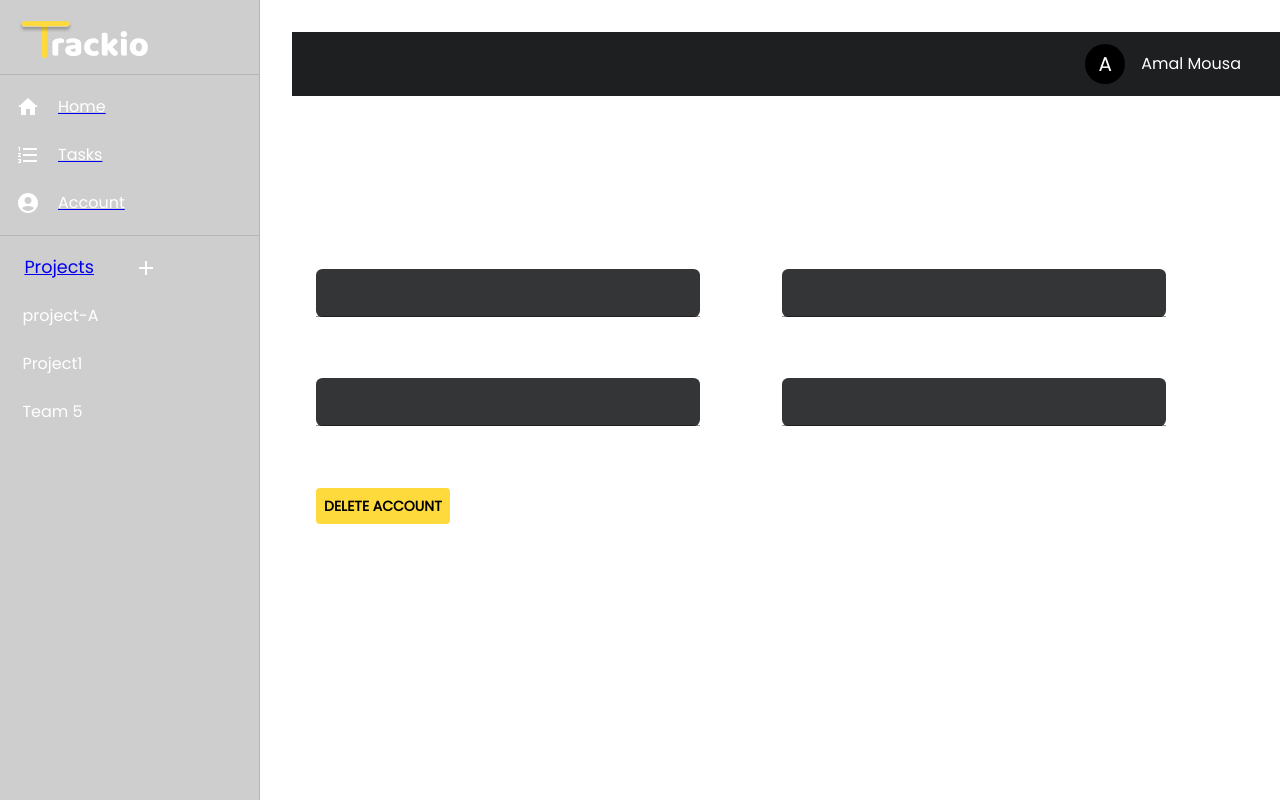
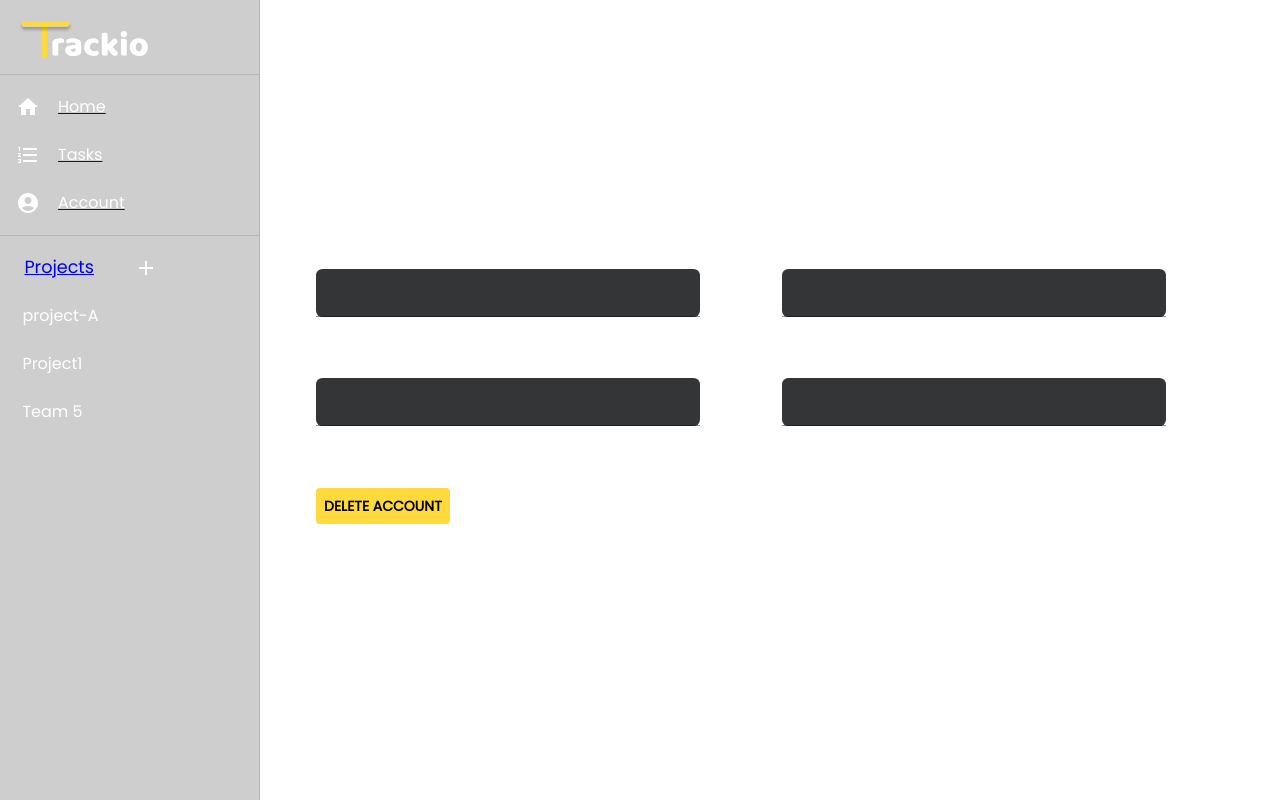
Before and after one commit to nada-abuzaid/Trakio-v1, a React (Vite) app: page /account in a window 1280 px wide. Built offline with nearby package versions, Linux system fonts and the light colour scheme.

Commit message:
fix: remove appBar

```diff
--- a/src/components/AppBar/app.styled.tsx
+++ /dev/null
@@ -1,72 +0,0 @@
-import { AppBar, InputBase, Box } from '@mui/material';
-import { alpha, styled } from '@mui/material/styles';
-import drawerWidth from '../../constants';
-
-export const AppBarItem = styled(AppBar)(({ theme: { palette: { custom } } }) => ({
-  width: `calc(100% - ${drawerWidth}px)`,
-  ml: `${drawerWidth}px`,
-  marginTop: '32px',
-  boxShadow: 'none',
-  backgroundColor: 'transparent',
-  '& > div': {
-    backgroundColor: custom.background,
-    marginLeft: '32px',
-  },
-}));
-
-export const Search = styled('div')((
-  {
-    theme: {
-      palette: { common }, spacing, shape, breakpoints,
-    },
-  },
-) => ({
-  position: 'relative',
-  borderRadius: shape.borderRadius,
-  backgroundColor: alpha(common.white, 0.15),
-  '&:hover': {
-    backgroundColor: alpha(common.white, 0.25),
-  },
-  marginLeft: 0,
-  width: '100%',
-  [breakpoints.up('sm')]: {
-    marginLeft: spacing(1),
-    width: 'auto',
-  },
-}));
-
-export const SearchIconWrapper = styled('div')(({ theme: { spacing } }) => ({
-  padding: spacing(0, 2),
-  height: '100%',
-  position: 'absolute',
-  pointerEvents: 'none',
-  display: 'flex',
-  alignItems: 'center',
-  justifyContent: 'center',
-}));
-
-export const StyledInputBase = styled(InputBase)(({ theme: { spacing, breakpoints } }) => ({
-  color: 'inherit',
-  '& .MuiInputBase-input': {
-    padding: spacing(1, 1, 1, 0),
-    // vertical padding + font size from searchIcon
-    paddingLeft: `calc(1em + ${spacing(4)})`,
-    // transition: theme.transitions.create('width'),
-    transition: 'all 0.3s ease',
-    width: '100%',
-    [breakpoints.up('sm')]: {
-      width: '12ch',
-      '&:focus': {
-        width: '20ch',
-      },
-    },
-  },
-}));
-
-export const AvatarBox = styled(Box)(() => ({
-  display: 'flex',
-  justifyContent: 'space-between',
-  alignItems: 'center',
-  gap: '1rem',
-  marginRight: '15px',
-}));
--- a/src/components/AppBar/index.tsx
+++ /dev/null
@@ -1,18 +0,0 @@
-import { Toolbar, Typography, Avatar } from '@mui/material';
-import {
-  AppBarItem,
-  AvatarBox,
-} from './app.styled';
-
-export const PermanentAppBar = () => (
-  <AppBarItem position="fixed">
-    <Toolbar sx={{ display: 'flex', justifyContent: 'flex-end' }}>
-      <AvatarBox>
-        <Avatar sx={{ bgcolor: 'custom.black' }}>A</Avatar>
-        <Typography sx={{ color: 'custom.white' }}>Amal Mousa</Typography>
-      </AvatarBox>
-    </Toolbar>
-  </AppBarItem>
-);
-
-export default PermanentAppBar;
--- a/src/components/Layout/index.tsx
+++ b/src/components/Layout/index.tsx
@@ -1,12 +1,10 @@
 import { Outlet } from 'react-router-dom';
 import { Box } from '@mui/material';
-import PermanentAppBar from '../AppBar';
 import MainComponent from './layout.styled';
 import Sidebar from '../Sidebar';
 
 const Layout = () => (
   <Box sx={{ display: 'flex' }}>
-    <PermanentAppBar />
     <Sidebar />
     <MainComponent component="main">
       <Outlet />
--- a/src/components/Sidebar/index.tsx
+++ b/src/components/Sidebar/index.tsx
@@ -16,7 +16,6 @@ import AccountCircleIcon from '@mui/icons-material/AccountCircle';
 import { Add } from '@mui/icons-material';
 import { NavLink } from 'react-router-dom';
 import ReactLogo from '/assets/logo.svg';
-import PermanentAppBar from '../AppBar';
 import {
   DrawerItem,
   ListItemTextItem,
```
